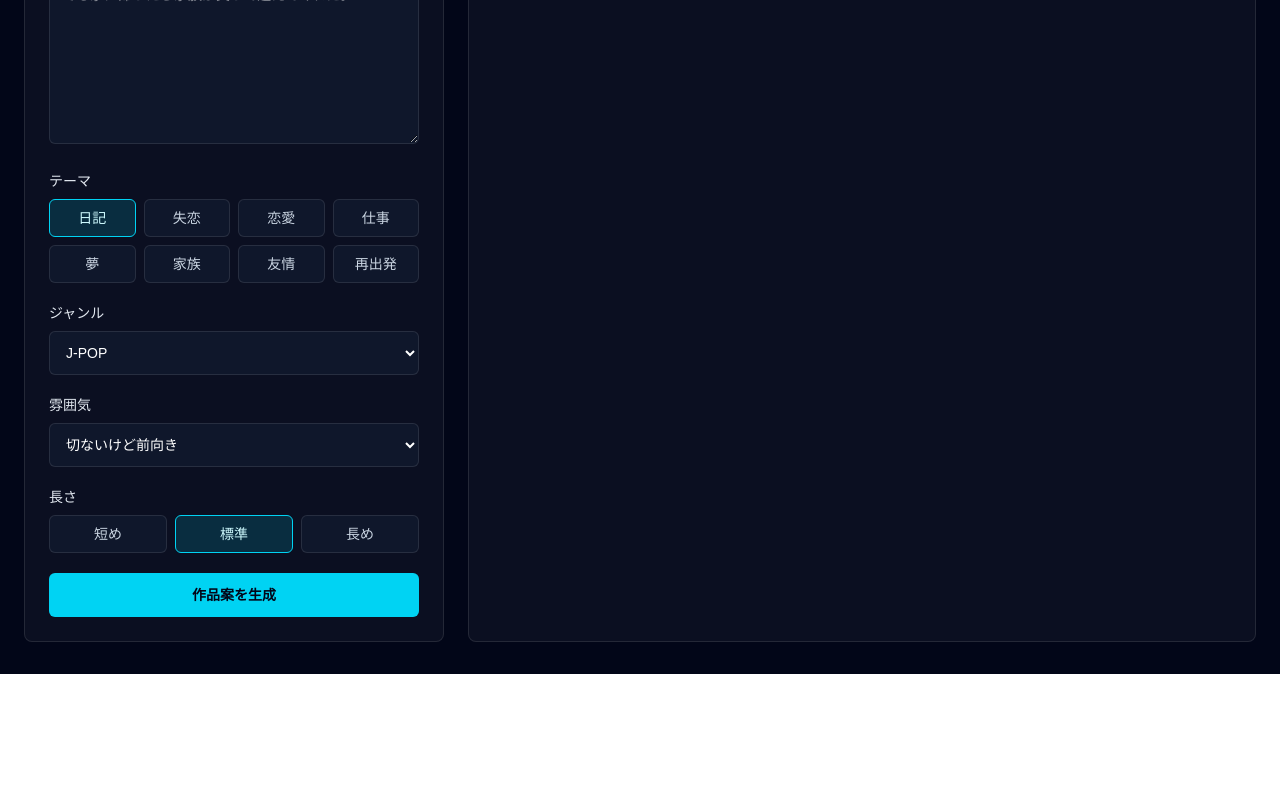
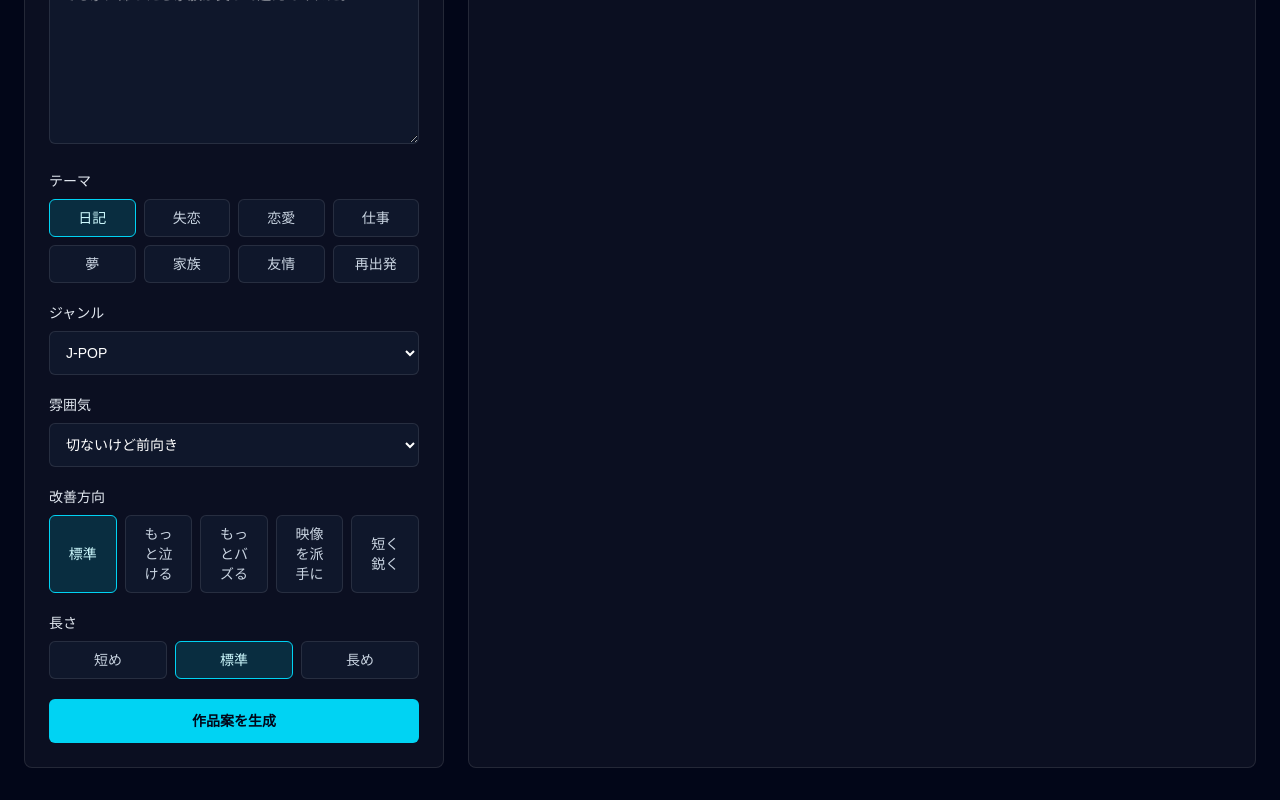
Before and after one commit to hiro042355/easyslice-ai, a Next.js app: page /ai-mv in a window 1280 px wide. Shown: the part 427-1227 px from the top of the page. Before the commit the page ends 1101 px from the top, so only its background shows below. Built offline with nearby package versions, Linux system fonts and the light colour scheme.

Commit message:
Add AI MV revision modes

```diff
--- a/app/ai-mv/page.tsx
+++ b/app/ai-mv/page.tsx
@@ -50,6 +50,7 @@ export default function AiMvPage() {
   const [story, setStory] = useState("");
   const [genre, setGenre] = useState("J-POP");
   const [mood, setMood] = useState("切ないけど前向き");
+  const [revisionMode, setRevisionMode] = useState("");
   const [length, setLength] = useState("medium");
   const [theme, setTheme] = useState("日記");
   const [result, setResult] = useState<AiMvResult | null>(null);
@@ -81,6 +82,7 @@ body: JSON.stringify({
   genre,
   mood,
   length,
+  revisionMode,
 }),
       });
 
@@ -202,7 +204,34 @@ if (!res.ok) {
                 <option>力強い</option>
               </select>
             </label>
+<div>
+  <span className="mb-2 block text-sm font-medium text-slate-200">
+    改善方向
+  </span>
 
+  <div className="grid grid-cols-2 gap-2 sm:grid-cols-5">
+    {[
+      { label: "標準", value: "" },
+      { label: "もっと泣ける", value: "もっと泣ける作品にする" },
+      { label: "もっとバズる", value: "SNSでバズりやすい作品にする" },
+      { label: "映像を派手に", value: "映像表現をもっと派手で印象的にする" },
+      { label: "短く鋭く", value: "歌詞と構成を短く鋭くする" },
+    ].map((item) => (
+      <button
+        key={item.label}
+        type="button"
+        onClick={() => setRevisionMode(item.value)}
+        className={`rounded-md border px-3 py-2 text-sm ${
+          revisionMode === item.value
+            ? "border-cyan-400 bg-cyan-400/15 text-cyan-100"
+            : "border-white/10 bg-slate-900 text-slate-300"
+        }`}
+      >
+        {item.label}
+      </button>
+    ))}
+  </div>
+</div>
             <div>
               <span className="mb-2 block text-sm font-medium text-slate-200">長さ</span>
               <div className="grid grid-cols-3 gap-2">
--- a/app/api/ai-mv/route.ts
+++ b/app/api/ai-mv/route.ts
@@ -6,6 +6,7 @@ type AiMvRequest = {
   genre?: string;
   mood?: string;
   length?: string;
+  revisionMode?: string;
 };
 
 type AiMvScene = {
@@ -72,6 +73,7 @@ const theme = body.theme?.trim() || "日記";
 const genre = body.genre?.trim();
 const mood = body.mood?.trim();
 const length = body.length?.trim() || "medium";
+const revisionMode = body.revisionMode?.trim() || "";
 
     if (!story || story.length < 10) {
       return NextResponse.json(
@@ -100,6 +102,7 @@ const prompt = buildAiMvPrompt({
   genre,
   mood,
   length,
+  revisionMode,
 });
 
     const res = await fetch(
@@ -188,12 +191,14 @@ function buildAiMvPrompt({
   genre,
   mood,
   length,
+  revisionMode,
 }: {
   story: string;
   theme: string;
-  genre: string;
-  mood: string;
+  genre?: string;
+  mood?: string;
   length: string;
+  revisionMode: string;
 }) {
   return `
 あなたはNEXCUT AIのAI MVプランナーです。
@@ -231,6 +236,11 @@ function buildAiMvPrompt({
 - snsHookはSNSで続きを見たくなる度合い
 - originalityは作品としての独自性
 - improvementは改善点を1文で具体的に書く
+- revisionModeが標準以外の場合、その改善方向を最優先で反映する
+- もっと泣ける作品にする場合は、感情の余韻、喪失感、救いを強める
+- SNSでバズりやすい作品にする場合は、冒頭3秒フック、サムネ文言、映像フックを強める
+- 映像表現をもっと派手で印象的にする場合は、色、光、カメラワーク、象徴的なカットを強める
+- 歌詞と構成を短く鋭くする場合は、歌詞を短めにし、印象的な言葉を増やす
 
 入力:
 story: ${story}
@@ -238,6 +248,7 @@ theme: ${theme}
 genre: ${genre}
 mood: ${mood}
 length: ${length}
+revisionMode: ${revisionMode || "標準"}
 
 JSON形式:
 {
```
